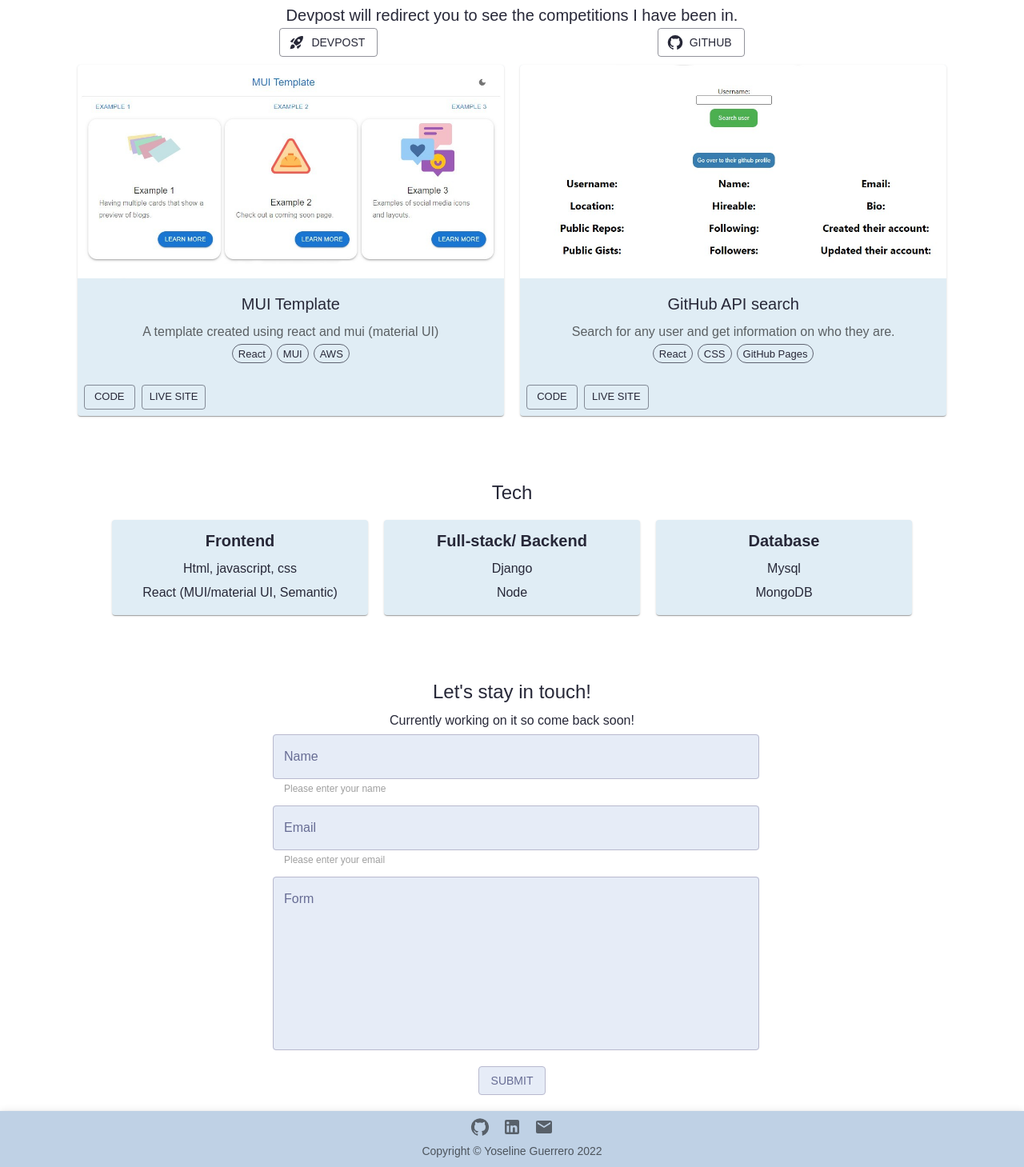
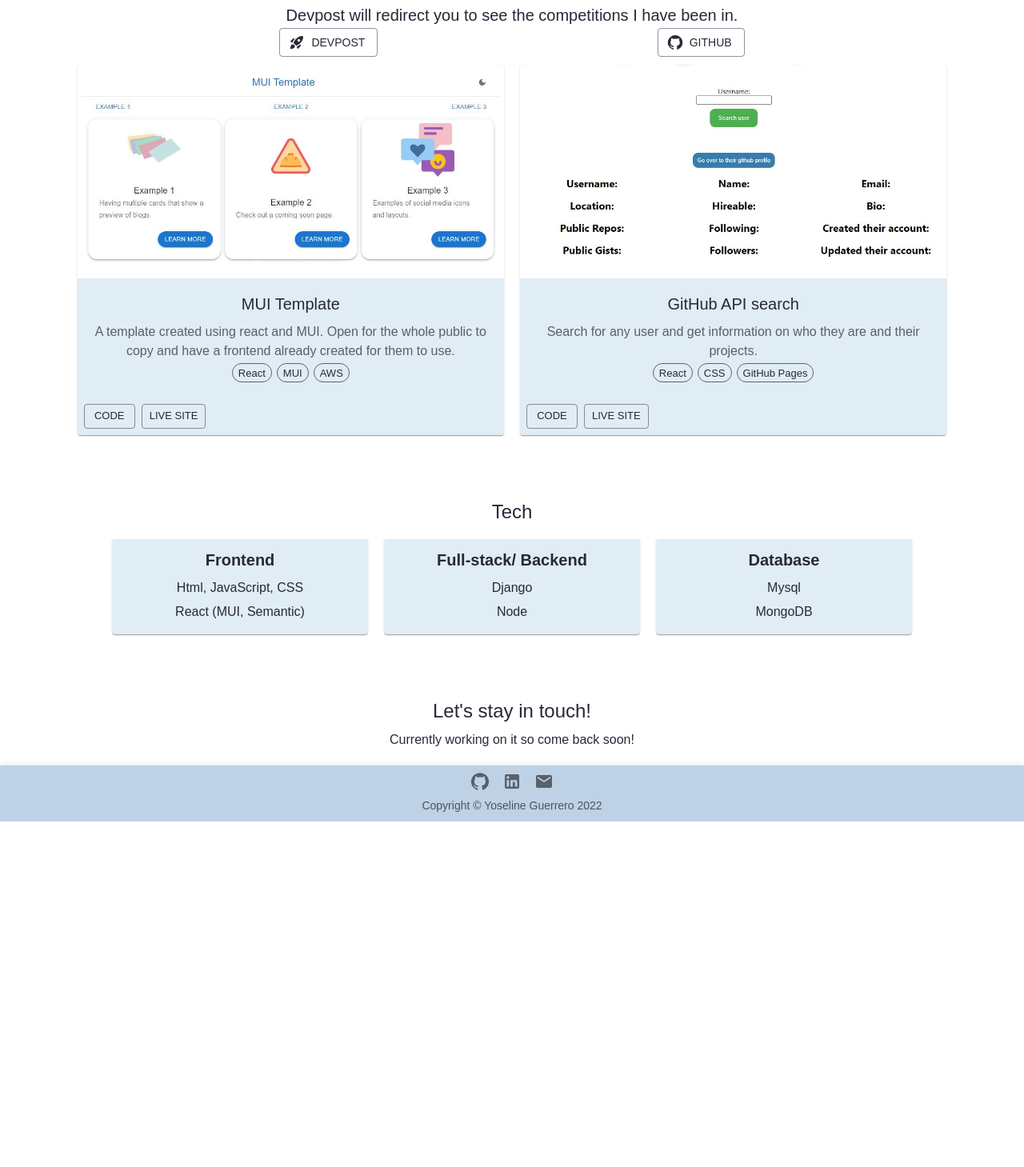
Before and after one commit to YoselineGuerrero/dev-portfolio, a React (Create React App) app: page /#/ in a window 1280 px wide. Shown: the part 568-2027 px from the top of the page at 80% size. After the commit the page ends 1595 px from the top, so only its background shows below. Built offline with nearby package versions, Linux system fonts and the light colour scheme.

Commit message:
Fix data and added more info. Removed contact form

```diff
--- a/src/components/contactForm.js
+++ /dev/null
@@ -1,26 +0,0 @@
-import React from 'react';
-import Button from '@mui/material/Button';
-import Box from '@mui/material/Box';
-import TextField  from '@mui/material/TextField';
-import Grid from '@mui/material/Grid';
-
-export default function ContactForm() {
-  return(
-    <Box component="form" sx={{ width: '95%' }}>
-      <Grid item xs={12}  md={6}>
-        <TextField fullWidth helperText="Please enter your name" label="Name" disabled focused color="secondary"/>
-      </Grid>
-      <Grid item xs={12} md={6}>
-        <TextField fullWidth helperText="Please enter your email" focused  color="secondary" label="Email" disabled />
-      </Grid>
-      <Grid item xs={11} md={6}>
-        <TextField fullWidth label="Form" multiline rows={8} color="secondary" focused disabled />
-      </Grid>
-      <Grid item xs={12} >
-        <Button type="submit" variant="outlined" disabled sx={{ marginTop:'15px'}} >
-          Submit
-        </Button>
-      </Grid>
-    </Box>
-  )
-}
--- a/src/data.js
+++ b/src/data.js
@@ -30,7 +30,7 @@
   {
     id: '1',
     name: 'MUI Template',
-    description: 'A template created using react and mui (material UI)',
+    description: 'A template created using react and MUI. Open for the whole public to copy and have a frontend already created for them to use.',
     code_site: 'https://github.com/YoselineGuerrero/mui_template',
     live_site: 'https://main.db6zihjdbzz7y.amplifyapp.com/',
     img: MUIHomepage,
@@ -38,7 +38,7 @@
   }, {
     id: '2',
     name: 'GitHub API search',
-    description: 'Search for any user and get information on who they are.',
+    description: 'Search for any user and get information on who they are and their projects.',
     code_site: 'https://github.com/YoselineGuerrero/react-api-pratice',
     live_site: 'https://yoselineguerrero.github.io/react-api-pratice/',
     img: githubHomepage,
@@ -61,7 +61,7 @@
 const techs = [
   {
     title: 'Frontend',
-    items:['Html, javascript, css', 'React (MUI/material UI, Semantic)']
+    items:['Html, JavaScript, CSS', 'React (MUI, Semantic)']
   }, {
     title: 'Full-stack/ Backend',
     items:['Django', 'Node']
--- a/src/mainPage.js
+++ b/src/mainPage.js
@@ -19,7 +19,6 @@
 import LightModeIcon from '@mui/icons-material/LightMode';
 import DarkModeIcon from '@mui/icons-material/DarkMode';
 import TechCards from './components/techCards';
-import ContactForm from './components/contactForm';
 
 export default function MainPage() {
   const [navMenu, setnavMenu] = useState(null);
@@ -136,7 +135,6 @@
               Currently working on it so come back soon!
             </Typography>
           </Grid>
-          <ContactForm/>
         </Grid>
       </div>
       <Footer/>
```
